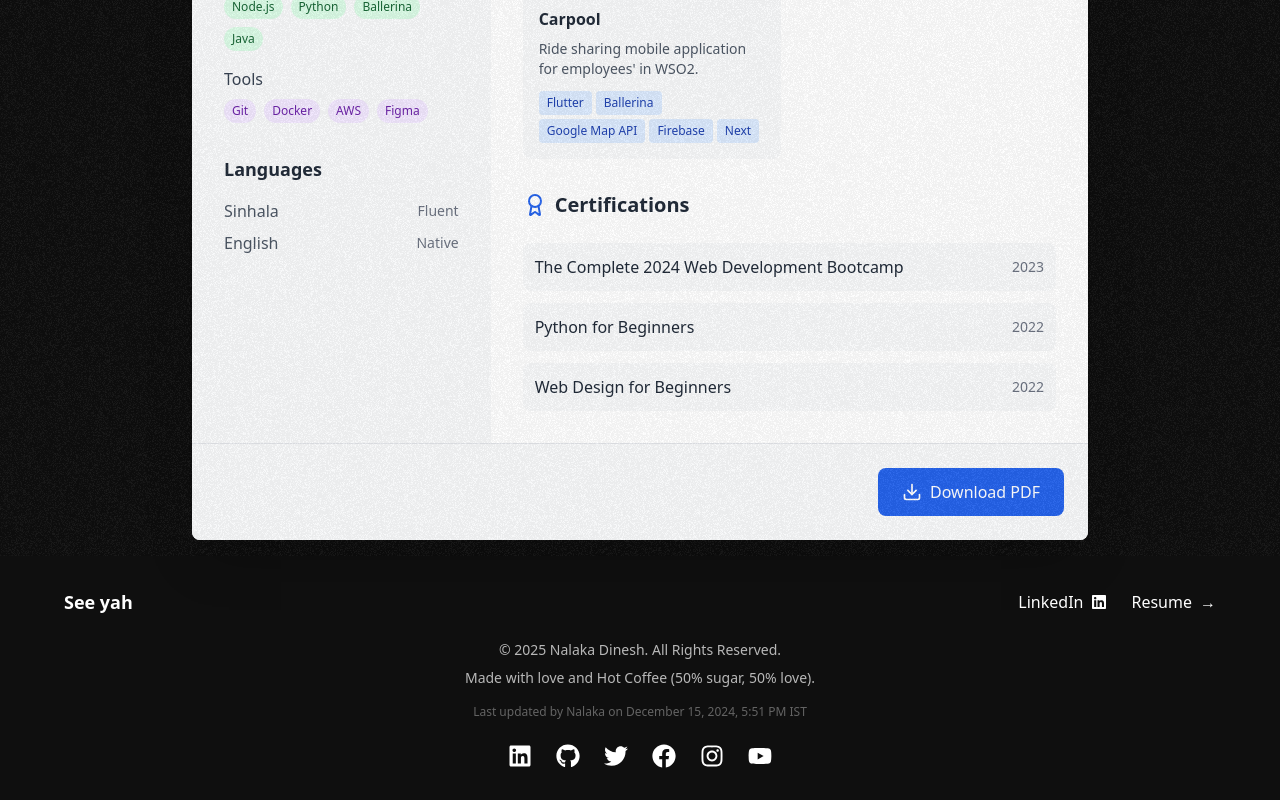
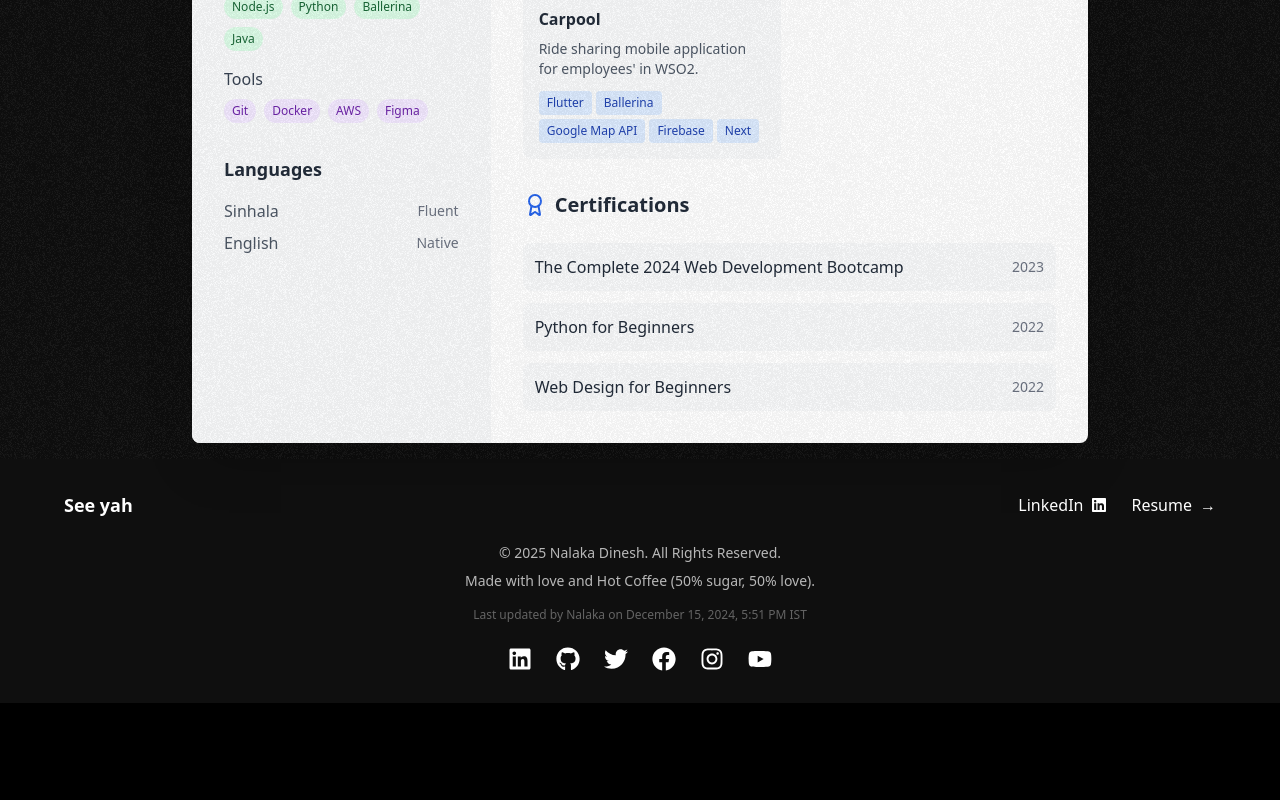
Before and after one commit to NalakaDineshSamarasingha/meandme, a React (Create React App) app in the folder client/: page /cv in a window 1280 px wide. Shown: the part 931-1731 px from the top of the page. After the commit the page ends 1634 px from the top, so only its background shows below. Built offline with nearby package versions, Linux system fonts and the light colour scheme.

Commit message:
fix some css issues

```diff
--- a/client/src/components/Navbar.jsx
+++ b/client/src/components/Navbar.jsx
@@ -16,7 +16,7 @@ function Navbar() {
       <div className="flex justify-between items-center py-6 px-6 sm:py-8 sm:px-16">
         {/* Left Section */}
         <Link to='/'>
-          <div className="text-center sm:text-left">
+          <div className="text-left sm:text-left">
             <p className="text-base sm:text-lg font-semibold">Nalaka Dinesh</p>
             <p className="text-xs sm:text-sm opacity-70">Software Eng.</p>
           </div>
--- a/client/src/pages/cv.jsx
+++ b/client/src/pages/cv.jsx
@@ -575,14 +575,6 @@ const ProfessionalCV = () => {
               </div>
             </div>
           )}
-
-          {/* Download Button */}
-          <div className="p-6 bg-gray-50 border-t flex justify-end items-end">
-            <button className="w-full sm:w-auto  flex items-center justify-center gap-2 bg-blue-600 hover:bg-blue-700 text-white px-6 py-3 rounded-lg font-medium transition-colors">
-              <Download size={20} />
-              Download PDF
-            </button>
-          </div>
         </div>
       </div>
     </div>
```
